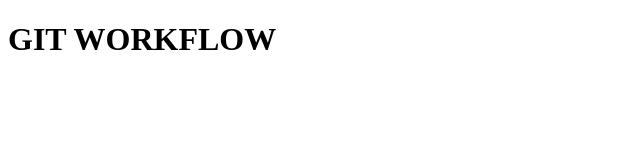
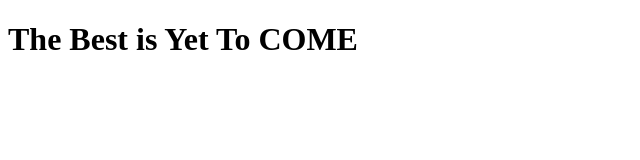
Before and after one commit to Abbassihraf/WORKFLOW-TEST, a plain HTML site: page index.html in a window 1280 px wide. Shown: the whole page, without its empty margins (0-640 px from the left). Drawn offline with Linux system fonts and the light colour scheme; files that its build step writes are made by us from their sources.

Commit message:
modification text

```diff
--- a/index.html
+++ b/index.html
@@ -10,7 +10,7 @@
 
 <body>
 
-    <h1 class="some-heading">GIT WORKFLOW</h1>
+    <h1 class="some-heading">The Best is Yet To COME</h1>
 
 </body>
 
```
Also changed, not shown: css/style.css (renamed from style.css).
